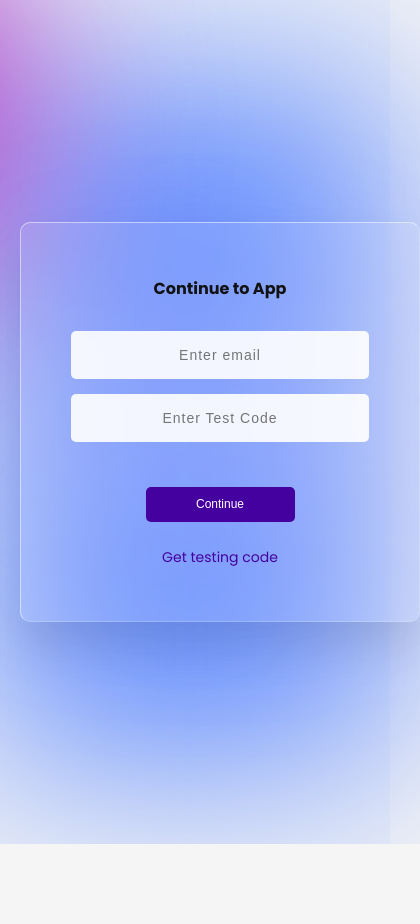
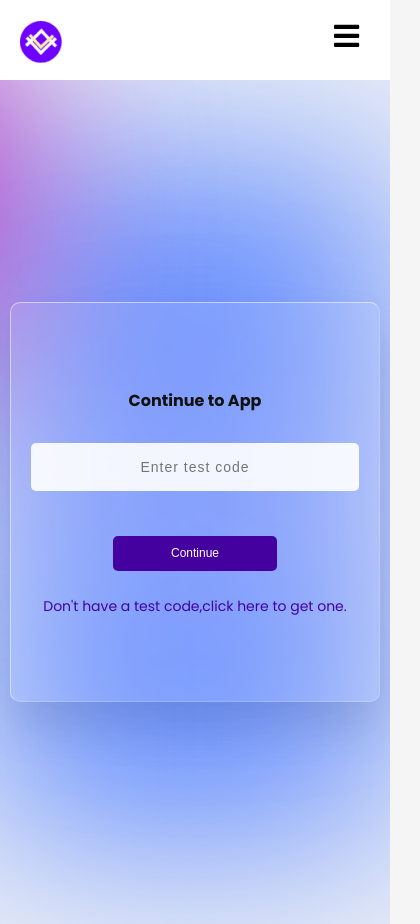
Before and after one commit to hydeDennison/official_website_updated, a React (Create React App) app: page /app in a window 390 px wide. Shown: the whole page, 420 px wide, since content can reach past the window. Before the commit the page ends 844 px from the top, so only its background shows below. Built offline with nearby package versions, Linux system fonts and the light colour scheme.

Commit message:
updated Demo UI | Responsiveness

```diff
--- a/src/components/Header.jsx
+++ b/src/components/Header.jsx
@@ -14,7 +14,7 @@ const Nav = styled.nav`
   display: flex;
   justify-content: center;
   align-items: center;
-  z-index: 999;
+  z-index: 9999;
 `;
 
 const NavbarContainer = styled(Container)`
@@ -75,6 +75,7 @@ const NavMenu = styled.ul`
     top: 80px;
     left: ${({ click }) => (click ? 0 : '-100%')};
     opacity: 1;
+    z-index: 9999;
     transition: all 0.5s ease;
     background: rgba(255, 255, 255, 1);
   }
--- a/src/pages/Demo.jsx
+++ b/src/pages/Demo.jsx
@@ -1,6 +1,7 @@
 import React, { useState } from 'react';
 import Background from '../components/Background';
 import Button from '../components/Button';
+import Header from '../components/Header';
 import Input from '../components/Input';
 import Modal from '../components/Modal';
 import { Container, Typography } from '../GlobalStyle.style';
@@ -22,20 +23,21 @@ const Demo = () => {
       <Modal open={complete} height="auto" bg="rgba(255,255,255,0.9)">
         <Confirmation setComplete={setComplete} />
       </Modal>
+      <Header />
       <Background>
         <Container>
           <DemoAppContainer>
             <Typography textAlign="center">Continue to App</Typography>
             <div className="form">
-              <Input
+              {/* <Input
                 type="text"
                 placeholder="Enter email"
                 bgColor="rgba(255,255,255,0.9)"
                 textAlign="center"
-              />
+              /> */}
               <Input
                 type="text"
-                placeholder="Enter Test Code"
+                placeholder="Enter test code"
                 bgColor="rgba(255,255,255,0.9)"
                 textAlign="center"
               />
@@ -55,7 +57,7 @@ const Demo = () => {
               color="var(--primary-bg)"
               onClick={() => setOpen(!open)}
             >
-              Get testing code
+              Don't have a test code,click here to get one.
             </Typography>
           </DemoAppContainer>
         </Container>
--- a/src/styles/App.style.js
+++ b/src/styles/App.style.js
@@ -34,4 +34,9 @@ export const DemoAppContainer = styled.div`
   p {
     cursor: pointer;
   }
+  @media (max-width: 768px) {
+    width: 100%;
+    padding-left: 20px;
+    padding-right: 20px;
+  }
 `;
--- a/src/styles/GetCode.style.js
+++ b/src/styles/GetCode.style.js
@@ -5,6 +5,11 @@ import { Column } from '../GlobalStyle.style';
 export const GetCodeWrapper = styled.div`
   display: flex;
   width: 100%;
+  @media screen and (max-width: 768px) {
+    width: 100%;
+    flex-direction: column;
+    padding-bottom: 30px;
+  }
 `;
 export const GetCodeContainer = styled.div`
   display: flex;
@@ -24,6 +29,12 @@ export const GetCodeContainer = styled.div`
         height: 200px;
         object-fit: contain;
         margin-right: -40px;
+
+        @media screen and (max-width: 768px) {
+          display: none;
+        }
+      }
+      @media screen and (max-width: 480px) {
       }
     }
     &:last-child {
@@ -31,6 +42,9 @@ export const GetCodeContainer = styled.div`
       align-items: center;
       text-align: center;
     }
+  }
+  @media screen and (max-width: 480px) {
+    flex-direction: column;
   }
 `;
 
@@ -62,5 +76,17 @@ export const GetCodeForm = styled.div`
         transition: all 0.5s ease-in;
       }
     }
+    @media screen and (max-width: 480px) {
+      top: -260px;
+      position: relative;
+      right: -135px;
+
+      .icon {
+        font-size: 50px;
+        background: rgba(82, 128, 255, 0.05);
+        color: #fff;
+        border-radius: 50%;
+      }
+    }
   }
 `;
--- a/src/styles/Modal.style.js
+++ b/src/styles/Modal.style.js
@@ -20,10 +20,14 @@ export const ModalContentWrapper = styled(motion.div)`
   border: 1px solid rgba(255, 255, 255, 0.2);
   border-radius: 10px;
   margin: auto;
-  overflow: hidden;
+
   align-items: center;
   padding: ${(props) => (props.padding ? props.padding : '')};
   position: relative;
+
+  @media screen and (max-width: 768px) {
+    width: 95%;
+  }
 `;
 
 export const ModalContent = styled(motion.div)`
--- a/src/styles/background.style.js
+++ b/src/styles/background.style.js
@@ -1,4 +1,5 @@
 import styled from 'styled-components';
+import { Container } from '../GlobalStyle.style';
 
 export const BackgroundWrapper = styled.section`
   width: 100%;
@@ -6,10 +7,12 @@ export const BackgroundWrapper = styled.section`
   background: rgba(82, 128, 255, 0.05);
   position: relative;
   display: flex;
+  /* z-index: -1; */
   align-items: center;
   .bg {
     position: absolute;
     filter: blur(100px);
+
     &:nth-child(1) {
       background: rgba(82, 128, 255, 0.9);
       width: 400px;
@@ -40,4 +43,11 @@ export const BackgroundWrapper = styled.section`
       left: 0;
     }
   }
+  @media screen and (max-width: 768px) {
+    overflow: hidden;
+    /* z-index: -1; */
+    ${Container} {
+      padding: 0px 10px;
+    }
+  }
 `;
```
